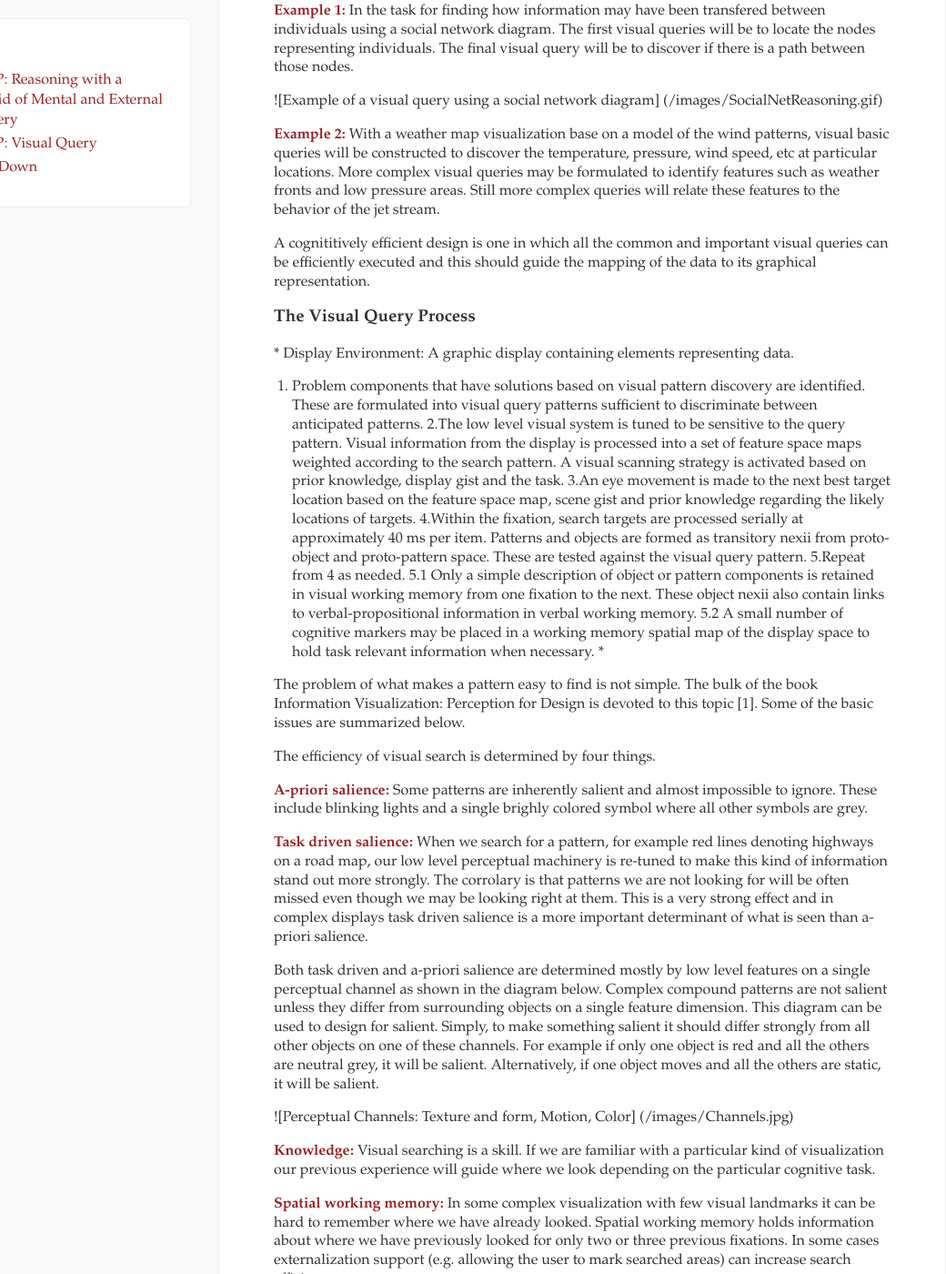
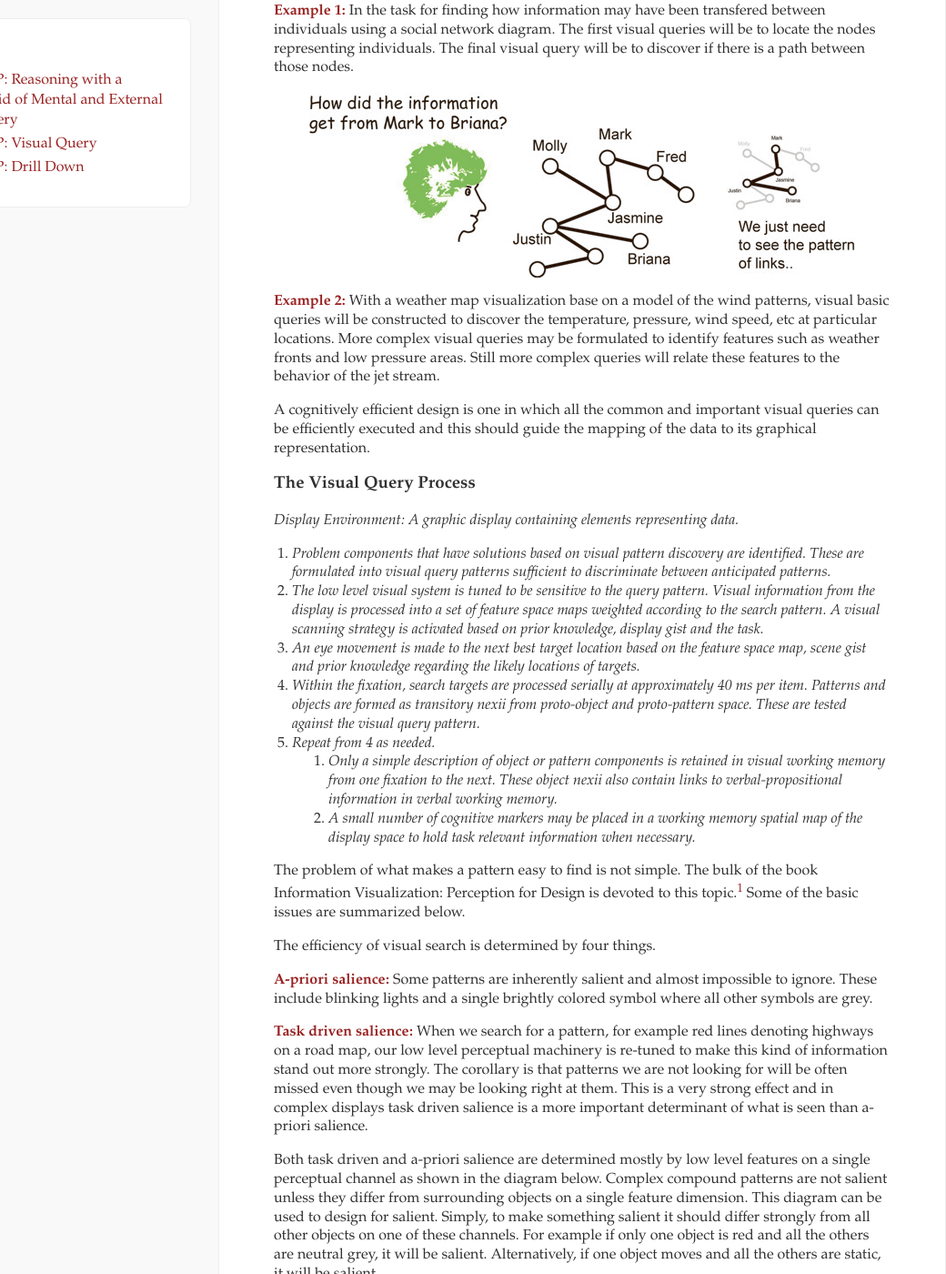
Before and after one commit to ColinWare/VTDPsite, a Jekyll site: the page built from _posts/2014-10-15-VisualQueries.md, in a window 1280 px wide and 1400 px high, scrolled down 403 px. Shown: the whole window at 91% size, without its empty margins (0-1040 px from the left). Built offline with Jekyll 4.4.1, drawn with Linux system fonts in a browser that asks for light colours; nearby versions of some CDN libraries; some of the changed text lies outside the part shown.

Commit message:
Miscellaneous editing for first articles

```diff
--- a/_posts/2014-10-15-VisualQueries.md
+++ b/_posts/2014-10-15-VisualQueries.md
@@ -3,49 +3,118 @@
 title: "VTDP: Visual Query"
 ---
 
-Visual queries are components of all visual thinking algorithms.  They are cognitive constructs. In a visual query, problem components are identified that have potential solutions based on avisual pattern search. To initiate a visual query, a pattern is cognitively specified, that if found in the display will contribute to the solution of a problem.
+Visual queries are components of all visual thinking algorithms.  They are
+cognitive constructs. In a visual query, problem components are identified that
+have potential solutions based on avisual pattern search. To initiate a visual
+query, a pattern is cognitively specified, that if found in the display will
+contribute to the solution of a problem.
 
-**Example 1:** In the task for finding how information may have been transfered between individuals using a social network diagram. The first visual queries will be to locate the nodes representing individuals. The final visual query will be to discover if there is a path between those nodes.
+**Example 1:** In the task for finding how information may have been transfered
+between individuals using a social network diagram. The first visual queries
+will be to locate the nodes representing individuals. The final visual query
+will be to discover if there is a path between those nodes.
 
 
-![Example of a visual query using a social network diagram]
-(/images/SocialNetReasoning.gif)
+![Example of a visual query using a social network diagram](/images/SocialNetReasoning.gif)
 
-**Example 2:** With a weather map visualization base on a model of the wind patterns, visual basic queries will be constructed to discover the temperature, pressure, wind speed, etc at particular locations. More complex visual queries may be formulated to identify features such as weather fronts and low pressure areas. Still more complex queries will relate these features to the behavior of the jet stream.
+**Example 2:** With a weather map visualization base on a model of the wind
+patterns, visual basic queries will be constructed to discover the temperature,
+pressure, wind speed, etc at particular locations. More complex visual queries
+may be formulated to identify features such as weather fronts and low pressure
+areas. Still more complex queries will relate these features to the behavior of
+the jet stream.
 
-A cognititively efficient design is one in which all the common and important visual queries can be efficiently executed and this should guide the mapping of the data to its graphical representation.
+A cognitively efficient design is one in which all the common and important
+visual queries can be efficiently executed and this should guide the mapping of
+the data to its graphical representation.
 
 ### The Visual Query Process
-*
-Display Environment: A graphic display containing elements representing data.
-1. Problem components that have solutions based on visual pattern discovery are identified. These are formulated into visual query patterns sufficient to discriminate between anticipated patterns.
-2.The low level visual system is tuned to be sensitive to the query pattern. Visual information from the display is processed into a set of feature space maps weighted according to the search pattern. A visual scanning strategy is activated based on prior knowledge, display gist and the task.
-3.An eye movement is made to the next best target location based on the feature space map, scene gist and prior knowledge regarding the likely locations of targets.
-4.Within the fixation, search targets are processed serially at approximately 40 ms per item. Patterns and objects are formed as transitory nexii from proto-object and proto-pattern space. These are tested against the visual query pattern.
-5.Repeat from 4 as needed.
- 5.1 Only a simple description of object or pattern components is retained in visual working memory from one fixation to the next. These object nexii  also contain links to verbal-propositional information in verbal working  memory.
-5.2  A small number of cognitive markers may be placed in a working memory spatial map of the display space to hold task relevant information when necessary.
-*
 
-The problem of what makes a pattern easy to find is not simple. The bulk of the book Information Visualization: Perception for Design is devoted to this topic [1]. Some of the basic issues are summarized below.
+
+*Display Environment: A graphic display containing elements representing data.*
+
+1. *Problem components that have solutions based on visual pattern discovery are
+identified. These are formulated into visual query patterns sufficient to
+discriminate between anticipated patterns.*
+2. *The low level visual system is tuned to be sensitive to the query pattern.
+Visual information from the display is processed into a set of feature space
+maps weighted according to the search pattern. A visual scanning strategy is
+activated based on prior knowledge, display gist and the task.*
+3. *An eye movement is made to the next best target location based on the
+feature space map, scene gist and prior knowledge regarding the likely locations
+of targets.*
+4. *Within the fixation, search targets are processed serially at approximately
+40 ms per item. Patterns and objects are formed as transitory nexii from
+proto-object and proto-pattern space. These are tested against the visual query
+pattern.*
+5. *Repeat from 4 as needed.*
+    1. *Only a simple description of object or pattern components is retained
+    in visual working memory from one fixation to the next. These object nexii
+    also contain links to verbal-propositional information in verbal working
+    memory.*
+    2. *A small number of cognitive markers may be placed in a working memory
+    spatial map of the display space to hold task relevant information when
+    necessary.*
+
+The problem of what makes a pattern easy to find is not simple. The bulk of the
+book Information Visualization: Perception for Design is devoted to this
+topic.[^1] Some of the basic issues are summarized below.
 
 The efficiency of visual search is determined by four things.
 
-**A-priori salience:** Some patterns are inherently salient and almost impossible to ignore. These include blinking lights and a single brighly colored symbol where all other symbols are grey.
+**A-priori salience:** Some patterns are inherently salient and almost
+impossible to ignore. These include blinking lights and a single brightly
+colored symbol where all other symbols are grey.
 
-**Task driven salience:** When we search for a pattern, for example red lines denoting highways on a road map, our low level perceptual machinery is re-tuned to make this kind of information stand out more strongly. The corrolary is that patterns we are not looking for will be often missed even though we may be looking right at them. This is a very strong effect and in complex displays task driven salience is a more important determinant of what is seen than a-priori salience.
+**Task driven salience:** When we search for a pattern, for example red lines
+denoting highways on a road map, our low level perceptual machinery is re-tuned
+to make this kind of information stand out more strongly. The corollary is that
+patterns we are not looking for will be often missed even though we may be
+looking right at them. This is a very strong effect and in complex displays
+task driven salience is a more important determinant of what is seen than
+a-priori salience.
 
-Both task driven and a-priori salience are determined mostly by low level features on a single perceptual channel as shown in the diagram below. Complex compound patterns are not salient unless they differ from surrounding objects on a single feature dimension. This diagram can be used to design for salient. Simply, to make something salient it should differ strongly from all other objects on one of these channels. For example if only one object is red and all the others are neutral grey, it will be salient. Alternatively, if one object moves and all the others are static, it will be salient.
+Both task driven and a-priori salience are determined mostly by low level
+features on a single perceptual channel as shown in the diagram below. Complex
+compound patterns are not salient unless they differ from surrounding objects
+on a single feature dimension. This diagram can be used to design for salient.
+Simply, to make something salient it should differ strongly from all other
+objects on one of these channels. For example if only one object is red and all
+the others are neutral grey, it will be salient. Alternatively, if one object
+moves and all the others are static, it will be salient.
 
-![Perceptual Channels: Texture and form, Motion, Color]
-(/images/Channels.jpg)
+![Perceptual Channels: Texture and form, Motion, Color](/images/Channels.jpg)
 
 
-**Knowledge:** Visual searching is a skill. If we are familiar with a particular kind of visualization our previous experience will guide where we look depending on the particular cognitive task.
+**Knowledge:** Visual searching is a skill. If we are familiar with a particular
+kind of visualization our previous experience will guide where we look depending
+on the particular cognitive task.
 
-**Spatial working memory:** In some complex visualization with few visual landmarks it can be hard to remember where we have already looked. Spatial working memory holds information about where we have previously looked for only two or three previous fixations. In some cases externalization support (e.g. allowing the user to mark searched areas) can increase search efficiency.
+**Spatial working memory:** In some complex visualization with few visual
+landmarks it can be hard to remember where we have already looked. Spatial
+working memory holds information about where we have previously looked for only
+two or three previous fixations. In some cases externalization support (e.g.
+  allowing the user to mark searched areas) can increase search efficiency.
 
-**Implementation Guidelines:** In generall determining relative salience is a complex design problem involving tradeoffs. Ware (2012) has more than 200 specific guidelines meant to assist the designer in creating preceptually efficient visualizations. However, the guidelines only a starting point. It is up to the designer to determine which kinds of pattern should most strongly support visual search based on a detailed task analsys.
-We offer one specific guideline here: The most strongly salient cues should be reserved for interactive highlighting methods, such as brushing or degree of relevance hightlighting. This is because interactive methods are cognitive task driven and if the set of things that is relevant can be selected by an algorithm making them very salient will be a benefit, not an irritation. What is highlighted should ideally be what we need at the next instant in a successful implennntation.
+### Implementation Guidelines
 
-[1] Ware, C. (2012) Information Visualization: Perception for Design. 3rd Edition. Morgan Kaufman.
+In general determining relative salience is a complex design problem involving
+tradeoffs. Ware (2012)[^1] has more than 200 specific guidelines meant to assist
+the designer in creating perceptually efficient visualizations. However, the
+guidelines only a starting point. It is up to the designer to determine which
+kinds of pattern should most strongly support visual search based on a detailed
+task analysis.
+
+We offer one specific guideline here: The most strongly salient cues should be
+reserved for interactive highlighting methods, such as brushing or degree of
+relevance highlighting. This is because interactive methods are cognitively
+task-driven and if the set of things that is relevant can be selected by an
+algorithm making them very salient will be a benefit, not an irritation. What is
+highlighted should ideally be what we need at the next instant in a successful
+implementation.
+
+------
+
+### References
+
+[^1]: Ware, C. (2012) Information Visualization: Perception for Design. 3rd Edition. Morgan Kaufman.
```
Also changed, not shown: _posts/2014-09-03-drill-down.md (+7 -7 lines), _posts/2014-10-15-VisualizationAndMentalImages.md (+64 -27 lines).
